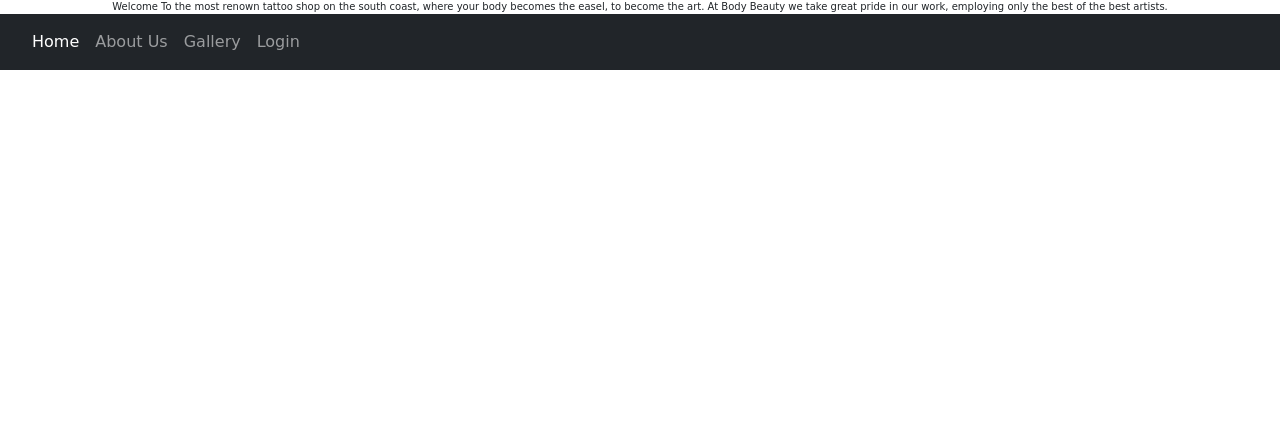
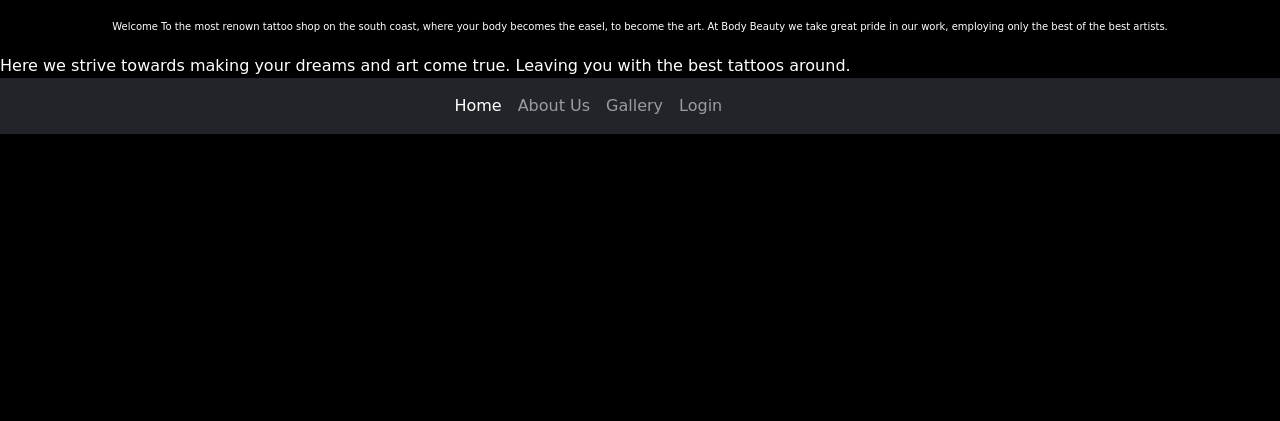
Before and after one commit to Olivertrain1221/body_beauty, a Django app: page / in a window 1280 px wide. Shown: the part 379-800 px from the top of the page. Run offline with Django 4.2, Linux system fonts and the light colour scheme; some libraries are stand-ins or nearby versions.

Commit message:
Add more dialogue to the homepage

```diff
--- a/static/css/style.css
+++ b/static/css/style.css
@@ -3,6 +3,12 @@
 
 body {
     font-family: 'Comic Neue', cursive;
+    background-color: black;
+    color: white;
+}
+
+.slogan {
+    color: white;
 }
 
 .tattooposts {
@@ -49,7 +55,8 @@ body {
 .homepage-text {
     font-family: 'Comic Neue', cursive;
     font-size: 10px;
-
+    margin-top: 20px;
+    margin-bottom: 20px;
 }
 
 .centeralign{
@@ -69,5 +76,6 @@ body {
 
 .footer {
     text-align: center;
+    width: 100%;
+    padding-left: 33%;
 }
-/* crop fills, and cover/ contain query>> tattocardimg */
--- a/templates/base.html
+++ b/templates/base.html
@@ -51,19 +51,19 @@
         {% block content %}
         {% endblock %}
     </div>
-    <footer class="navbar navbar-expand-lg navbar-dark bg-dark ">
+    <footer class=" footer navbar navbar-expand-lg navbar-dark bg-dark ">
           <ul class="navbar-nav ms-4 me-auto mb-2 mb-lg-0">
             <li class="nav-item">
-              <a class="nav-link active footer" aria-current="page" href="#">Home</a>
+              <a class="nav-link active footer" aria-current="page" href="{% url 'homepage' %}">Home</a>
             </li>
             <li class="nav-item">
-              <a class="nav-link footer" href="#">About Us</a>
+              <a class="nav-link footer" href="{% url 'about' %}">About Us</a>
             </li>
             <li class="nav-item">
-              <a class="nav-link footer" href="#">Gallery</a>
+              <a class="nav-link footer" href="{% url 'tattooposts:gallery' %}+">Gallery</a>
             </li>
             <li class="nav-item">
-              <a class="nav-link footer" href="#">Login</a>
+              <a class="nav-link footer" href="{% url 'accounts:login' %}">Login</a>
             </li>
           </ul>
           <span class="navbar-text">
--- a/templates/homepage.html
+++ b/templates/homepage.html
@@ -27,7 +27,9 @@
   At Body Beauty we take great pride in our work, employing only the best of the best artists.
 </div>
 <div>
-
+<div>
+  Here we strive towards making your dreams and art come true. Leaving you with the best tattoos around.
+</div>
 </div>
 <script>
   $('.carousel').carousel({
```
